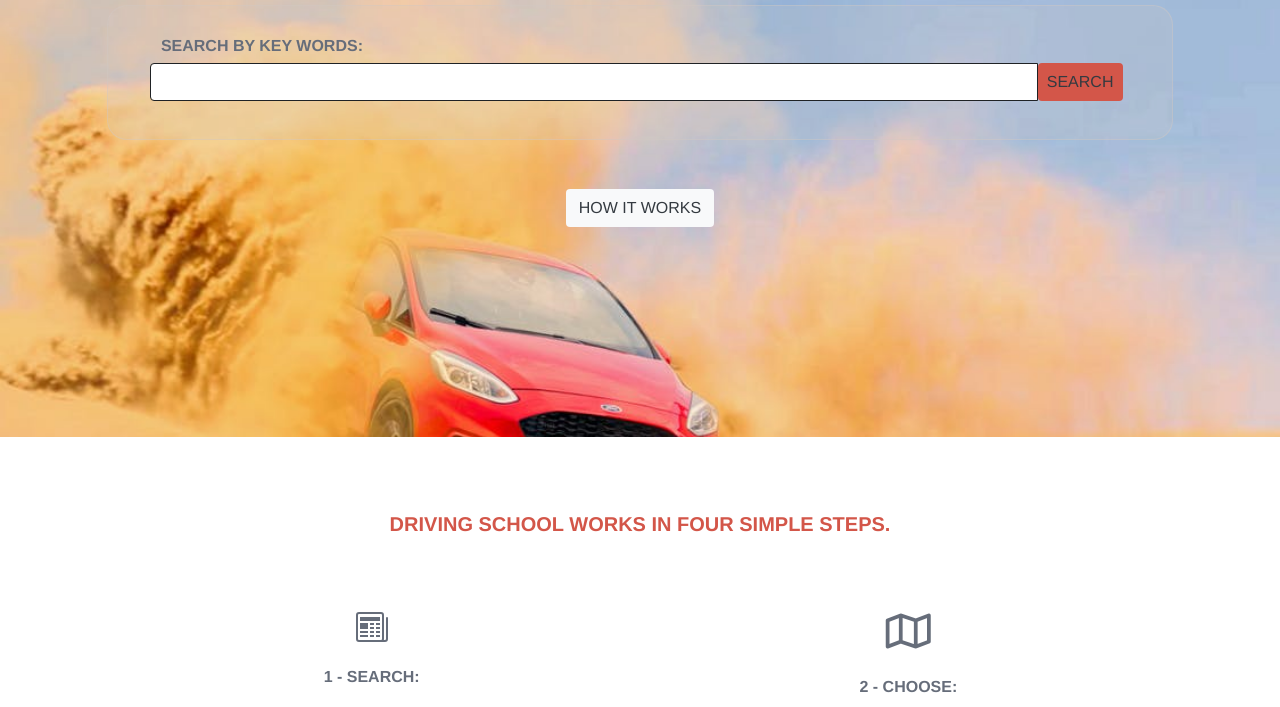
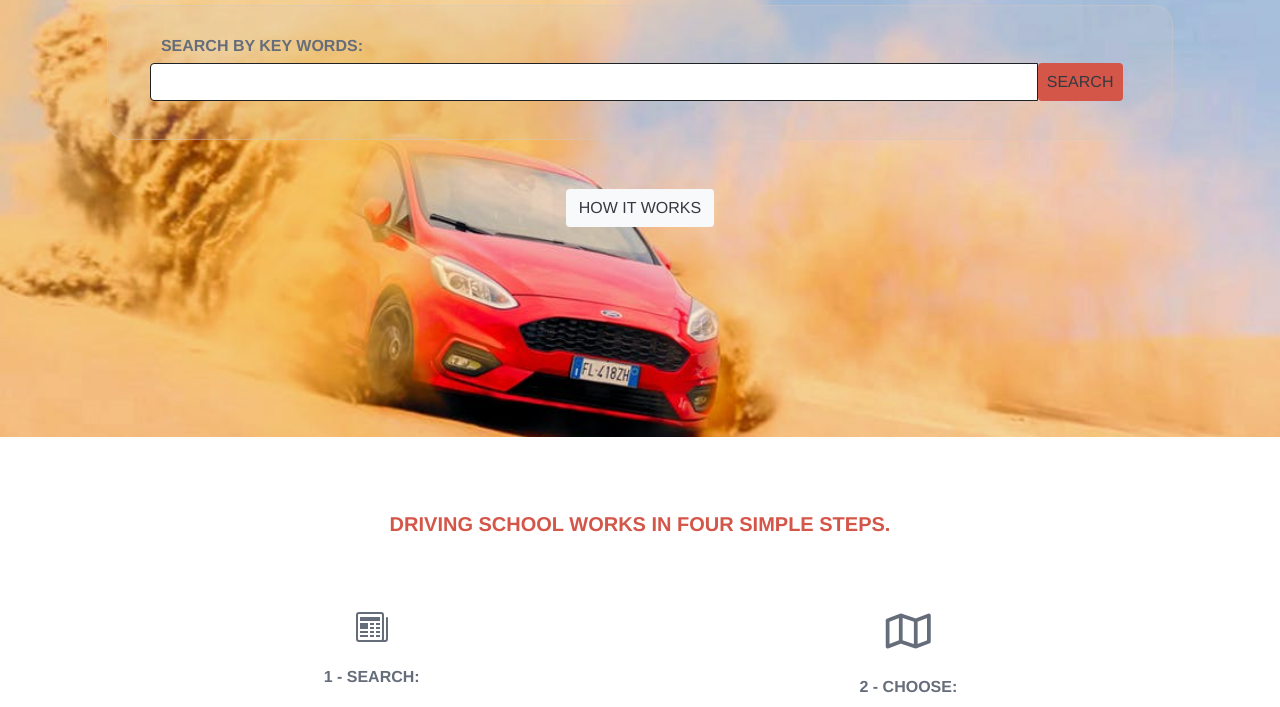
Before and after one commit to Laguna1/My-Capstone-HTML-CSS-project, a plain HTML site: page index.html in a window 1280 px wide. Shown: the part 298-1005 px from the top of the page. Drawn offline with nearby package versions, Linux system fonts and the light colour scheme.

Commit message:
change background-position to main page`s image

```diff
--- a/style.css
+++ b/style.css
@@ -50,7 +50,7 @@ nav {
   background-image: url(assets/1-image.jpeg);
   background-repeat: no-repeat;
   background-size: cover;
-  background-position: top right;
+  background-position: center center;
 }
 
 h1 {
```
